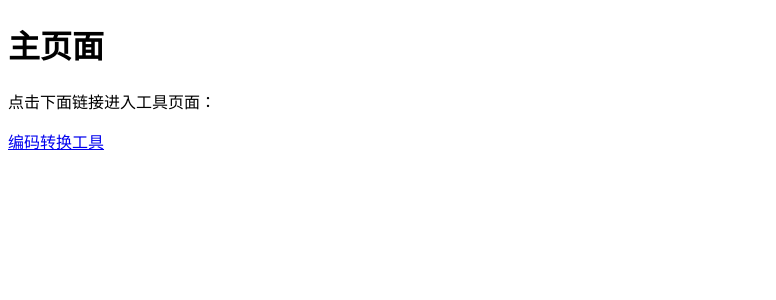
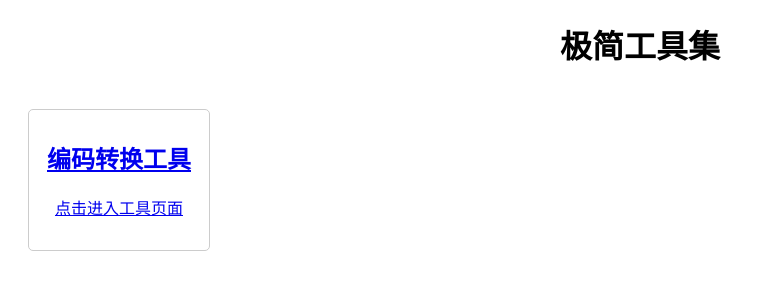
Before and after one commit to AlbertGithubHome/minimalist-tool-web, a Flask app: page / in a window 1280 px wide. Shown: the top 300 px of the page, without its empty margins (0-776 px from the left). Run offline with Flask 3, Linux system fonts and the light colour scheme.

Commit message:
modify page style

```diff
--- a/templates/index.html
+++ b/templates/index.html
@@ -3,11 +3,37 @@
 <head>
     <meta charset="UTF-8">
     <meta name="viewport" content="width=device-width, initial-scale=1.0">
-    <title>主页面</title>
+    <title>极简工具集</title>
+    <style>
+        /* 居中标题文本 */
+        h1 {
+            text-align: center;
+        }
+        /* 样式可根据需要自行调整 */
+        .card {
+            display: inline-block;
+            width: 160px; /* 缩小 20% */
+            height: 120px; /* 缩小 20% */
+            margin: 20px;
+            padding: 10px;
+            border: 1px solid #ccc;
+            border-radius: 5px;
+            text-align: center;
+            text-decoration: none;
+            color: #333;
+        }
+        .card:hover {
+            background-color: #f0f0f0;
+        }
+    </style>
 </head>
 <body>
-    <h1>主页面</h1>
-    <p>点击下面链接进入工具页面：</p>
-    <a href="/tool">编码转换工具</a>
+    <h1>极简工具集</h1>
+    <div class="card">
+        <a href="/tool">
+            <h2>编码转换工具</h2>
+            <p>点击进入工具页面</p>
+        </a>
+    </div>
 </body>
 </html>
```
Also changed, not shown: templates/tool.html (+16 -0 lines).
